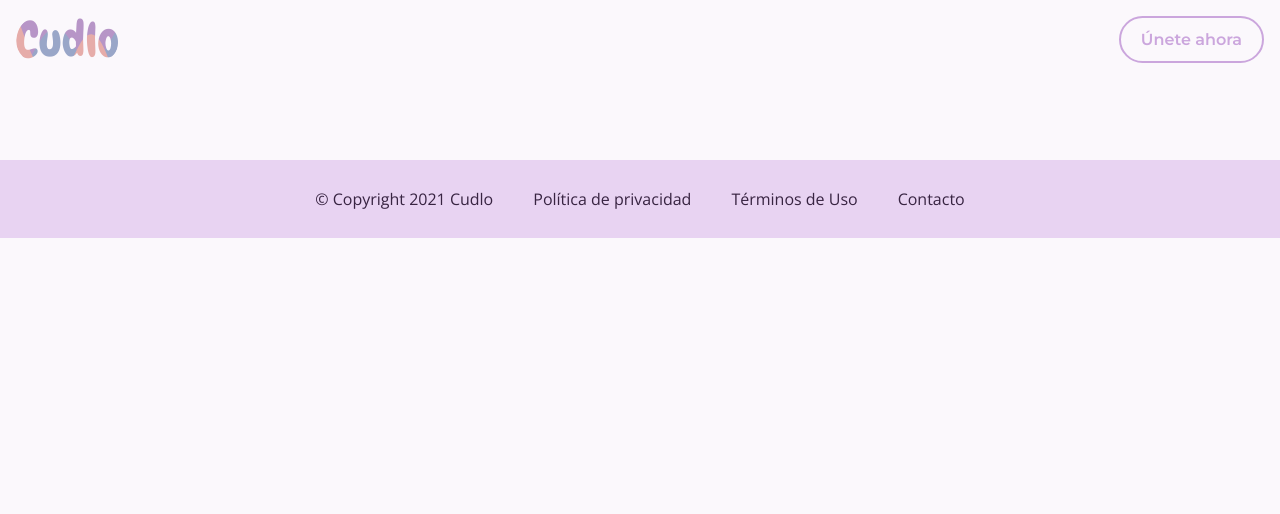
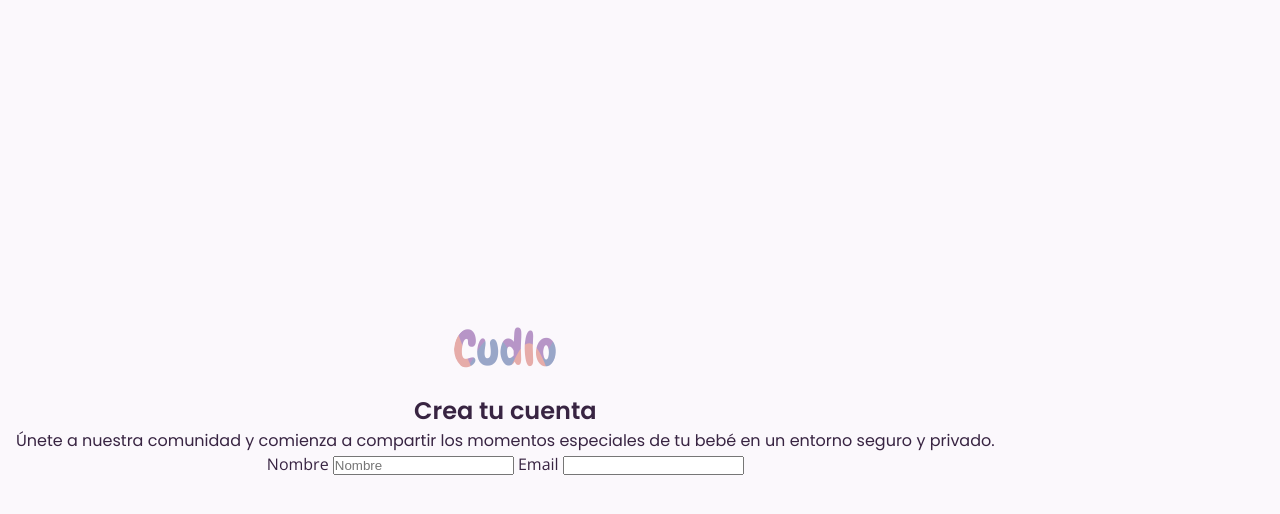
Before and after one commit to PepCarmona/SweetMemories, a Vue app: page /auth in a window 1280 px wide. Shown: the top 514 px of the page. Built offline with nearby package versions, Linux system fonts and the light colour scheme.

Commit message:
barebones auth

```diff
--- a/src/App.vue
+++ b/src/App.vue
@@ -1,11 +1,7 @@
 <script setup lang="ts">
 import { RouterView } from 'vue-router';
-import TheHeader from './components/TheHeader.vue';
-import TheFooter from './components/TheFooter.vue';
 </script>
 
 <template>
-  <TheHeader />
   <RouterView />
-  <TheFooter />
 </template>
--- /dev/null
+++ b/src/components/auth/AuthBackground.vue
@@ -0,0 +1,119 @@
+<script setup lang="ts">
+import BlobOne from '@/components/ui/blobs/BlobOne.vue';
+import BlobThree from '@/components/ui/blobs/BlobThree.vue';
+import BlobTwo from '@/components/ui/blobs/BlobTwo.vue';
+</script>
+
+<template>
+  <div class="auth-background">
+    <BlobOne class="blob one" />
+    <BlobTwo class="blob two" />
+    <BlobThree class="blob three" />
+    <BlobOne class="blob four" />
+    <BlobTwo class="blob five" />
+    <BlobThree class="blob six" />
+    <BlobOne class="blob seven" />
+    <BlobTwo class="blob eight" />
+    <BlobThree class="blob nine" />
+    <BlobOne class="blob ten" />
+    <BlobTwo class="blob eleven" />
+    <BlobThree class="blob twelve" />
+  </div>
+</template>
+
+<style scoped lang="scss">
+.auth-background {
+  position: absolute;
+  height: 100%;
+  width: 100%;
+  z-index: -1;
+
+  .blob {
+    position: absolute;
+    height: 150px;
+    width: 150px;
+    filter: blur(40px);
+
+    &.one {
+      top: 5%;
+      left: 10%;
+      color: var(--color-primary);
+    }
+
+    &.two {
+      top: 50%;
+      left: 64%;
+      color: var(--color-primary);
+    }
+
+    &.three {
+      top: 65%;
+      left: -8%;
+      color: var(--color-primary);
+    }
+
+    &.four {
+      top: 42%;
+      left: 0%;
+      transform: rotate(28deg);
+      color: var(--color-primary);
+    }
+
+    &.five {
+      top: 39%;
+      right: 17%;
+      transform: rotate(84deg);
+      color: var(--color-secondary);
+    }
+
+    &.six {
+      top: 93%;
+      left: 38%;
+      transform: rotate(147deg);
+      color: var(--color-secondary);
+    }
+
+    &.seven {
+      bottom: -2%;
+      left: -7%;
+      transform: rotate(39deg);
+      color: var(--color-secondary);
+    }
+
+    &.eight {
+      top: 17%;
+      left: 66%;
+      transform: rotate(208deg);
+      color: var(--color-secondary);
+    }
+
+    &.nine {
+      top: 28%;
+      left: -3%;
+      transform: rotate(106deg);
+      color: var(--color-tertiary);
+    }
+
+    &.ten {
+      top: -3%;
+      right: -5%;
+      transform: rotate(240deg);
+      color: var(--color-tertiary);
+    }
+
+    &.eleven {
+      top: 84%;
+      left: 73%;
+      transform: rotate(17deg);
+      color: var(--color-tertiary);
+    }
+
+    &.twelve {
+      top: 73%;
+      left: 10%;
+      transform: rotate(99deg);
+      color: var(--color-tertiary);
+    }
+  }
+}
+</style>
--- /dev/null
+++ b/src/components/auth/SignupForm.vue
@@ -0,0 +1,38 @@
+<script setup lang="ts"></script>
+
+<template>
+  <form class="signup-form">
+    <h1 class="title">Crea tu cuenta</h1>
+    <h2 class="subtitle">
+      Únete a nuestra comunidad y comienza a compartir los momentos especiales
+      de tu bebé en un entorno seguro y privado.
+    </h2>
+    <div class="inputs">
+      <label>
+        Nombre
+        <input type="text" placeholder="Nombre" required />
+      </label>
+      <label>
+        Email
+        <input type="text" required />
+      </label>
+    </div>
+  </form>
+</template>
+
+<style scoped lang="scss">
+.signup-form {
+  text-align: center;
+
+  .title {
+    font-family: var(--font-family-title);
+    font-size: var(--font-size-xl);
+    font-weight: 600;
+  }
+
+  .subtitle {
+    font-family: var(--font-family-title);
+    font-size: var(--font-size-md);
+  }
+}
+</style>
--- a/src/components/home/HeroSection.vue
+++ b/src/components/home/HeroSection.vue
@@ -13,7 +13,9 @@ import FamilyIllustration from '../ui/illustrations/FamilyIllustration.vue';
         preciados con tu familia y amigos cercanos.
       </h2>
 
-      <AppButton variant="primary" size="large">Únete ahora</AppButton>
+      <AppButton variant="primary" size="large" to="/auth">
+        Únete ahora
+      </AppButton>
     </div>
     <div class="illustration">
       <FamilyIllustration />
--- a/src/components/home/NavBar.vue
+++ b/src/components/home/NavBar.vue
@@ -16,6 +16,7 @@ const isSmallWindow = computed<boolean>(() => width.value < 800);
     <AppButton
       variant="primary-outlined"
       :size="isSmallWindow ? 'small' : 'medium'"
+      to="/auth"
     >
       Únete ahora
     </AppButton>
--- a/src/components/ui/AppButton.vue
+++ b/src/components/ui/AppButton.vue
@@ -2,14 +2,11 @@
 import { computed } from 'vue';
 import type { RouteLocationRaw } from 'vue-router';
 
-const variants = ['primary', 'primary-outlined', 'transparent'] as const;
-const sizes = ['small', 'medium', 'large'] as const;
-
 interface AppButtonProps {
   to?: RouteLocationRaw;
   href?: string;
-  variant?: (typeof variants)[number];
-  size?: (typeof sizes)[number];
+  variant?: 'primary' | 'primary-outlined' | 'transparent';
+  size?: 'small' | 'medium' | 'large';
 }
 const props = defineProps<AppButtonProps>();
 
@@ -41,6 +38,7 @@ const buttonClass = computed<string>(
   height: fit-content;
   font-family: inherit;
   color: inherit;
+  text-decoration: none;
 
   // Variants
   &.primary {
--- a/src/components/ui/LogoButton.vue
+++ b/src/components/ui/LogoButton.vue
@@ -1,9 +1,18 @@
 <script setup lang="ts">
 import AppButton from '../ui/AppButton.vue';
+
+interface LogoButtonProps {
+  fixedSize?: boolean;
+}
+const props = defineProps<LogoButtonProps>();
 </script>
 
 <template>
-  <AppButton class="logo-button" variant="transparent" to="/">
+  <AppButton
+    :class="{ 'logo-button': true, 'fixed-size': props.fixedSize }"
+    variant="transparent"
+    to="/"
+  >
     Cudlo
   </AppButton>
 </template>
@@ -22,6 +31,10 @@ import AppButton from '../ui/AppButton.vue';
 
   transition: all ease 200ms;
 
+  &.fixed-size {
+    font-size: var(--font-size-xxxl);
+  }
+
   @include breakpoint(md) {
     font-size: var(--font-size-xxxl);
   }
--- /dev/null
+++ b/src/pages/AuthPage.vue
@@ -0,0 +1,36 @@
+<script setup lang="ts">
+import AuthBackground from '@/components/auth/AuthBackground.vue';
+import SignupForm from '@/components/auth/SignupForm.vue';
+import LogoButton from '@/components/ui/LogoButton.vue';
+</script>
+
+<template>
+  <main class="auth-page">
+    <AuthBackground class="background" />
+    <div class="form-container">
+      <LogoButton fixed-size />
+      <SignupForm />
+    </div>
+  </main>
+</template>
+
+<style scoped lang="scss">
+.auth-page {
+  min-height: 100vh;
+  min-height: 100dvh;
+  display: flex;
+  align-items: center;
+
+  .background {
+    display: none;
+  }
+
+  .form-container {
+    padding: var(--space-md);
+    display: flex;
+    flex-direction: column;
+    align-items: center;
+    gap: var(--space-lg);
+  }
+}
+</style>
--- a/src/pages/HomePage.vue
+++ b/src/pages/HomePage.vue
@@ -2,14 +2,20 @@
 import HeroSection from '../components/home/HeroSection.vue';
 import KeyFeaturesSection from '@/components/home/KeyFeaturesSection.vue';
 import FeaturesDescriptionSection from '@/components/home/FeaturesDescriptionSection.vue';
+import TheHeader from '@/components/TheHeader.vue';
+import TheFooter from '@/components/TheFooter.vue';
 </script>
 
 <template>
+  <TheHeader />
+
   <main class="home-page">
     <HeroSection />
     <KeyFeaturesSection />
     <FeaturesDescriptionSection />
   </main>
+
+  <TheFooter />
 </template>
 
 <style scoped lang="scss"></style>
--- a/src/router/index.ts
+++ b/src/router/index.ts
@@ -9,6 +9,11 @@ const router = createRouter({
       name: 'home',
       component: HomeView,
     },
+    {
+      path: '/auth',
+      name: 'auth',
+      component: () => import('../pages/AuthPage.vue'),
+    },
   ],
 });
 
```
Also changed, not shown: src/components/ui/icons/FacebookIcon.vue (added, +11 -0 lines), src/components/ui/icons/GoogleIcon.vue (added, +26 -0 lines).
